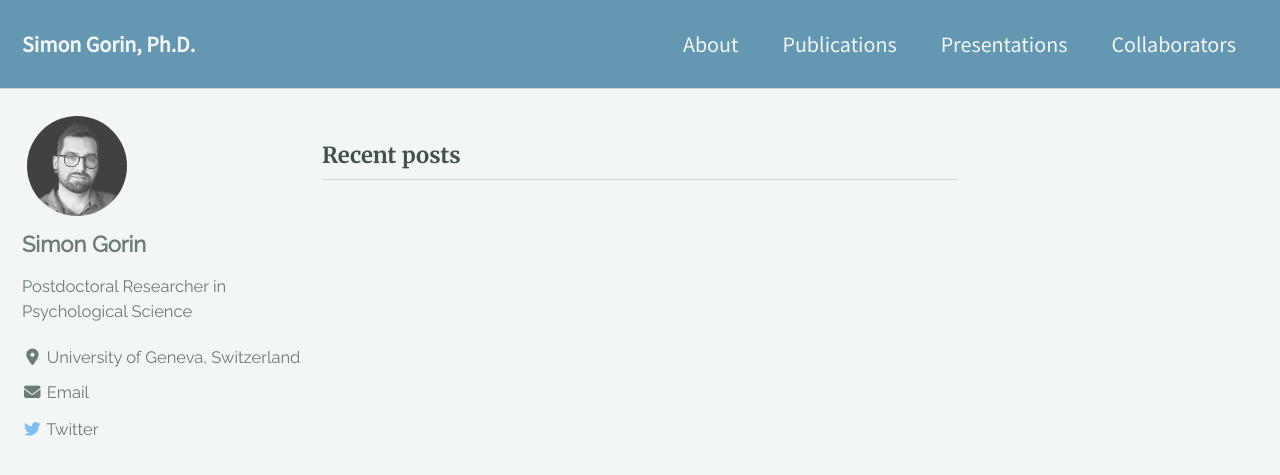
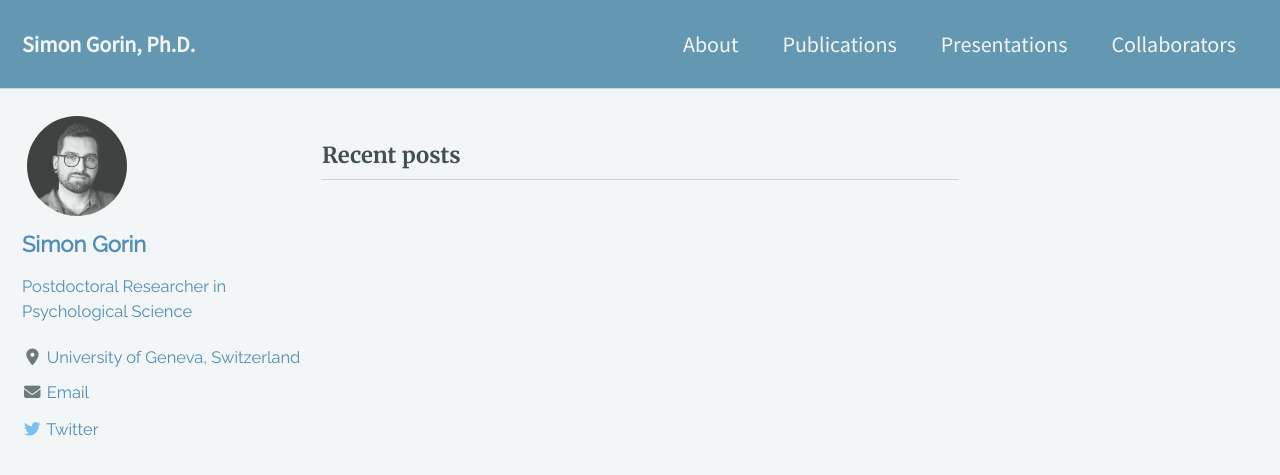
Before and after one commit to gorinsimon/gorinsimon.github.io, a Jekyll site: the page built from index.html, in a window 1280 px wide and 900 px high. Shown: the top 475 px of the window. Built offline with Jekyll 4.4.1, drawn with Linux system fonts in a browser that asks for light colours; cached includes are drawn as plain includes; nearby versions of some CDN libraries; the list of posts is cut into pages by our own code.

Commit message:
color update

```diff
--- a/_sass/minimal-mistakes/_sidebar.scss
+++ b/_sass/minimal-mistakes/_sidebar.scss
@@ -14,7 +14,6 @@
     z-index: 10;
     -webkit-transform: translate3d(0, 0, 0);
     transform: translate3d(0, 0, 0);
-    color: $side-text-color;
   }
 
   @include breakpoint($large) {
@@ -53,6 +52,7 @@
   h6 {
     margin-bottom: 0;
     font-family: $raleway;
+    color: $side-text-color;
   }
 
   p,
@@ -60,6 +60,7 @@
     font-family: $raleway;
     font-size: $type-size-6;
     line-height: 1.5;
+    color: $side-text-color;
   }
 
   img {
```
